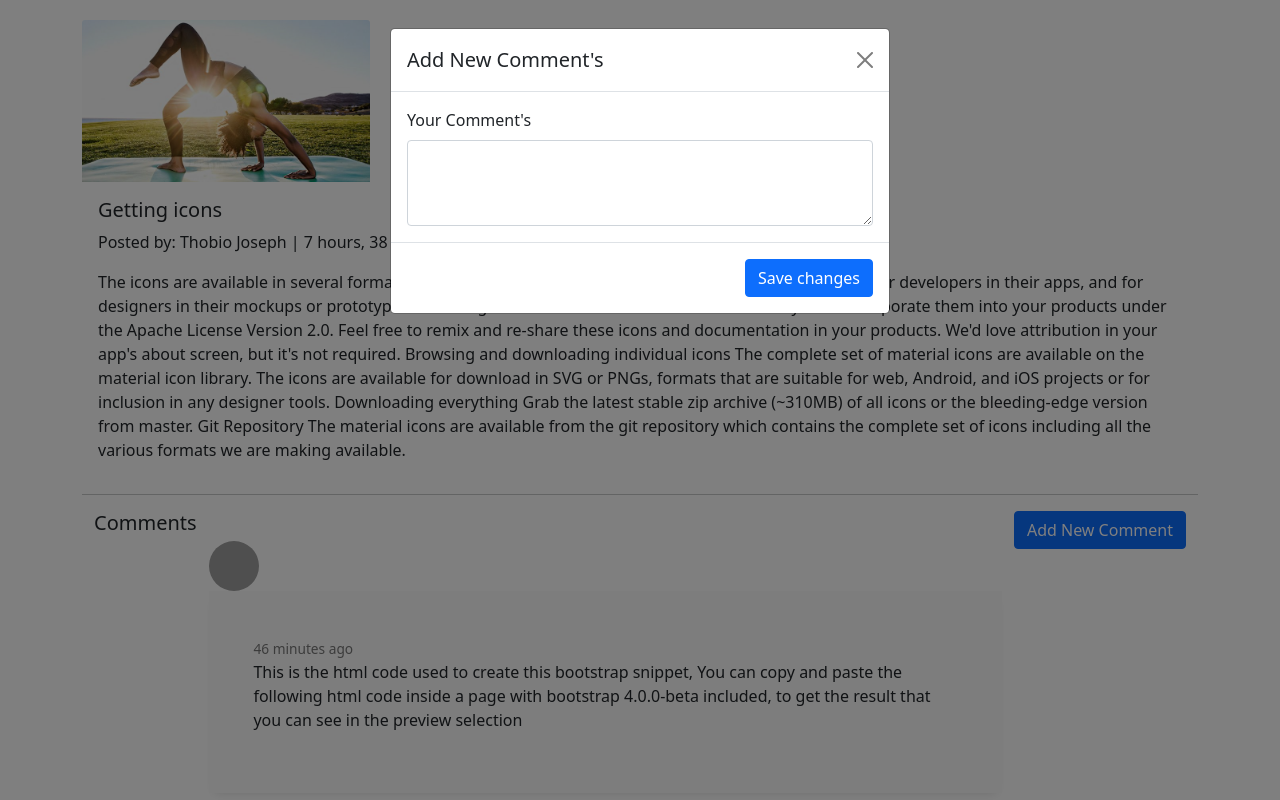
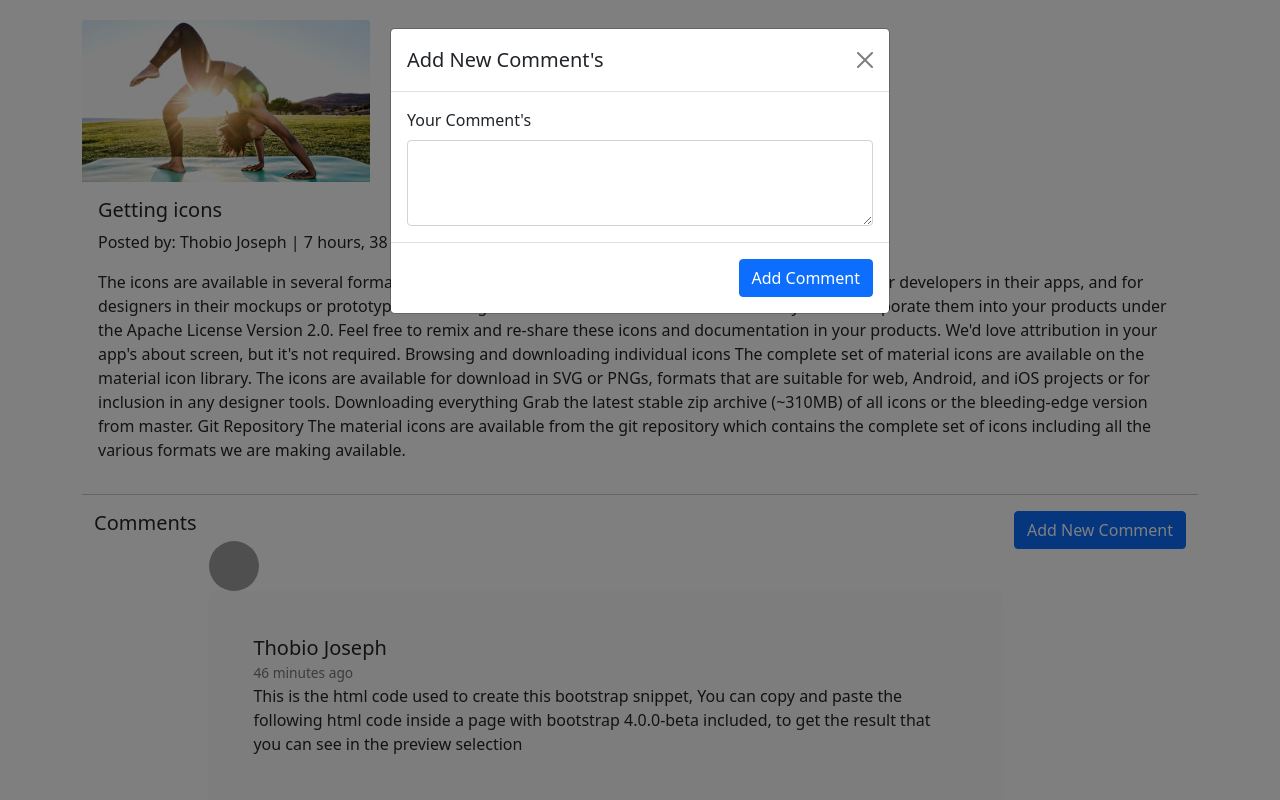
Before and after one commit to thobio/My_Blog_Post, a Django app: a page that uses templates/blog/detail_page.html in a window 1280 px wide, after a click on "Add New Comment". Run offline with Django 4.2, Linux system fonts and the light colour scheme; data comes from the database, SQL or seed files in the repository; both versions use the stored data as it was after the commit; grey boxes are pictures that could not be loaded.

Commit message:
small changes

```diff
--- a/blog/urls.py
+++ b/blog/urls.py
@@ -6,5 +6,6 @@ urlpatterns = [
     path('', views.home_post, name="home"),
     path('<slug>', views.detail_post, name='detail_page'),
     path('add_comment/<int:pk>', views.post_comment, name='post_comment'),
-    path('delete_comment/<int:pk>', views.delete_comment, name='delete_comment')
+    path('delete_comment/<int:pk>', views.delete_comment, name='delete_comment'),
+    path('edit_comment/<int:pk>', views.edit_comment, name='edit_comment')
 ]
--- a/blog/views.py
+++ b/blog/views.py
@@ -17,7 +17,7 @@ def home_post(request):
 
 
 def detail_post(request, slug):
-    post = Post.objects.get(slug=slug)
+    post = Post.objects.filter(slug=slug).first()
     return render(request, 'blog/detail_page.html', {'post': post})
 
 
@@ -28,6 +28,15 @@ def post_comment(request, pk):
     return redirect(redirect_url)
 
 
+def edit_comment(request, pk):
+    comment = Comment.objects.get(id=pk)
+    comment.body = request.POST.get('comment')
+    comment.save()
+    messages.warning(request, 'Comment successfully edited')
+    redirect_url = request.META.get('HTTP_REFERER')
+    return redirect(redirect_url)
+
+
 def delete_comment(request, pk):
     comment = Comment.objects.get(id=pk)
     comment.delete()
--- a/templates/blog/detail_page.html
+++ b/templates/blog/detail_page.html
@@ -85,7 +85,7 @@
                                       name="comment"></textarea>
                         </div>
                         <div class="modal-footer">
-                            <button type="submit" class="btn btn-primary">Save changes</button>
+                            <button type="submit" class="btn btn-primary">Add Comment</button>
                         </div>
                     </form>
                 </div>
@@ -100,18 +100,44 @@
                              src="https://bootdey.com/img/Content/avatar/avatar7.png" alt="Image Description">
                         <div class="media-body u-shadow-v18 g-bg-secondary g-pa-30">
                             <div class="g-mb-15">
-                                <h5 class="h5 g-color-gray-dark-v1 mb-0">{{ foo.user.user.first_name }} {{ foo.user.user.last_name }}</h5>
-                                <span class="g-color-gray-dark-v4 g-font-size-12">{{ foo.created_at | timesince }} ago</span>
+                                <h5 class="h5 g-color-gray-dark-v1 mb-0">{{ foo.user.first_name }} {{ foo.user.last_name }}</h5>
+                                <span class="g-color-gray-dark-v4 g-font-size-12">{{ foo.created_at | timesince }} ago </span>
                             </div>
 
                             <p>{{ foo.body }}</p>
                             {% if foo.user_id == user.id %}
                                 <div class="footer">
-                                    <a href="{% url 'blog:delete_comment' foo.id %}" class="btn btn-danger"><span class="material-icons">delete_outline</span></a>
-                                    <a href="" class="btn btn-primary"><span class="material-icons">drive_file_rename_outline</span></a>
+                                    <a href="{% url 'blog:delete_comment' foo.id %}" class="btn btn-danger"><span
+                                            class="material-icons">delete_outline</span></a>
+                                    <a href="" class="btn btn-primary" data-bs-toggle="modal"
+                                       data-bs-target="#exampleModal1"><span class="material-icons">drive_file_rename_outline</span></a>
                                 </div>
                             {% endif %}
-
+                            <!-- Modal -->
+                            <div class="modal fade" id="exampleModal1" tabindex="-1" aria-labelledby="exampleModalLabel"
+                                 aria-hidden="true">
+                                <div class="modal-dialog">
+                                    <div class="modal-content">
+                                        <div class="modal-header">
+                                            <h5 class="modal-title" id="exampleModalLabel">Add New Comment's</h5>
+                                            <button type="button" class="btn-close" data-bs-dismiss="modal"
+                                                    aria-label="Close"></button>
+                                        </div>
+                                        <form method="post" action="{% url 'blog:edit_comment' post.id %}">
+                                            {% csrf_token %}
+                                            <div class="m-3 ">
+                                                <label for="exampleFormControlTextarea1" class="form-label">Your
+                                                    Comment's</label>
+                                                <textarea class="form-control" id="exampleFormControlTextarea1" rows="3"
+                                                          name="comment">{{ foo.body }}</textarea>
+                                            </div>
+                                            <div class="modal-footer">
+                                                <button type="submit" class="btn btn-primary">Save changes</button>
+                                            </div>
+                                        </form>
+                                    </div>
+                                </div>
+                            </div>
                         </div>
                     </div>
                 </div>
```
Also changed, not shown: db.sqlite3, media/profile/s_iz0QStd.jpeg (added).
